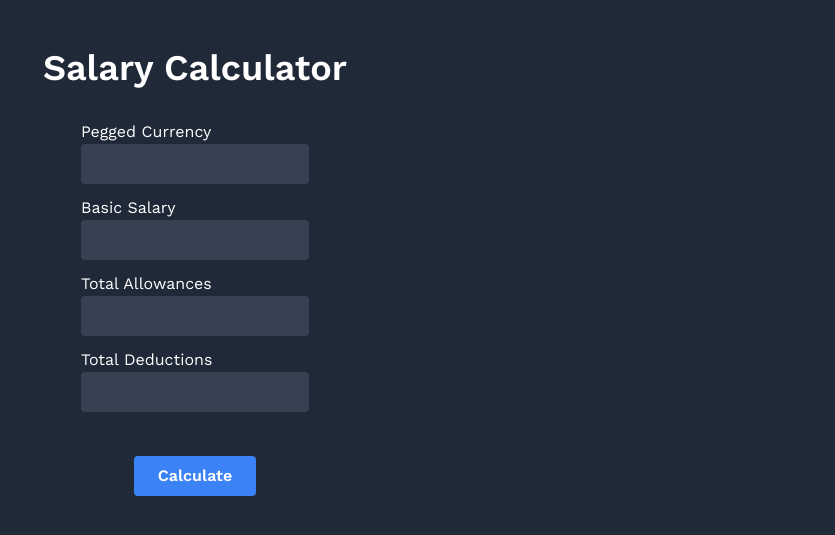
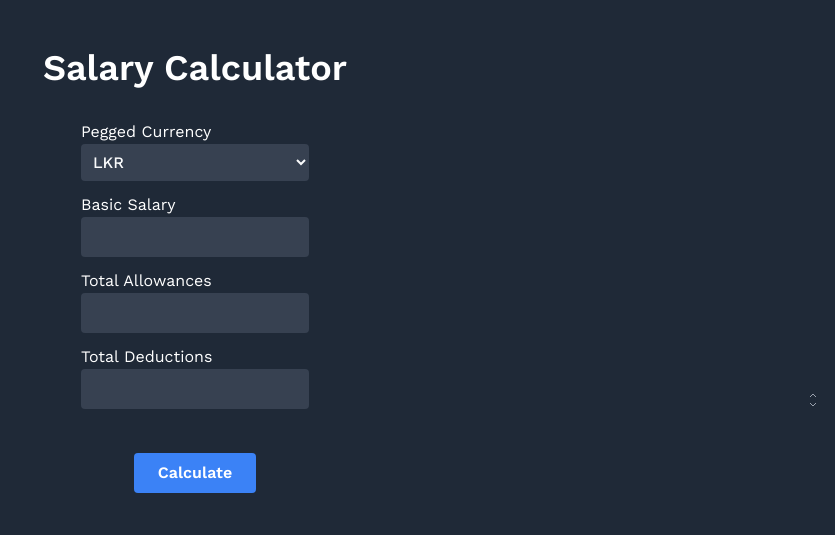
Before and after one commit to danulawa/Salary-Cal, a Flask app: page / in a window 1280 px wide. Shown: the top 535 px of the page, without its empty margins (445-1280 px from the left). Run offline with Flask 2, Linux system fonts and the light colour scheme; some libraries are stand-ins or nearby versions.

Commit message:
fixed ui

```diff
--- a/templates/index.html
+++ b/templates/index.html
@@ -21,7 +21,19 @@
 
           <div class="input-group mb-3">
             <span class="input-group-text" id="basic-addon3">Pegged Currency</span><br>
-            <input type="text" class="form-control" id="pegged-currency" name="pegged_currency" aria-describedby="basic-addon3" value="{{ request.form['pegged_currency'] }}">
+            <select class="form-select form-control" id="pegged-currency" name="pegged_currency" aria-describedby="basic-addon3">
+              <option value="LKR" {{ 'selected' if request.form['pegged_currency'] == 'LKR' }}>LKR</option>
+              <option value="USD" {{ 'selected' if request.form['pegged_currency'] == 'USD' }}>USD</option>
+              <option value="GBP" {{ 'selected' if request.form['pegged_currency'] == 'GBP' }}>GBP</option>
+              <option value="AUD" {{ 'selected' if request.form['pegged_currency'] == 'AUD' }}>AUD</option>
+              <option value="EUR" {{ 'selected' if request.form['pegged_currency'] == 'EUR' }}>EUR</option>
+              <!-- Add more options as needed -->
+            </select>
+            <div class="absolute inset-y-0 right-0 pr-3 flex items-center pointer-events-none text-gray-400">
+              <svg class="h-5 w-5" viewBox="0 0 20 20" fill="none" stroke="currentColor">
+                <path d="M7 7l3-3 3 3m0 6l-3 3-3-3" />
+              </svg>
+            </div>
           </div>
 
           <div class="input-group mb-3">
```
Also changed, not shown: archive/Test1.py (renamed from Test1.py), archive/backup-index.html (renamed from templates/backup-index.html), archive/style.css (renamed from style.css), archive/test1.html (renamed from test1.html), archive/test2.py (renamed from test2.py).
